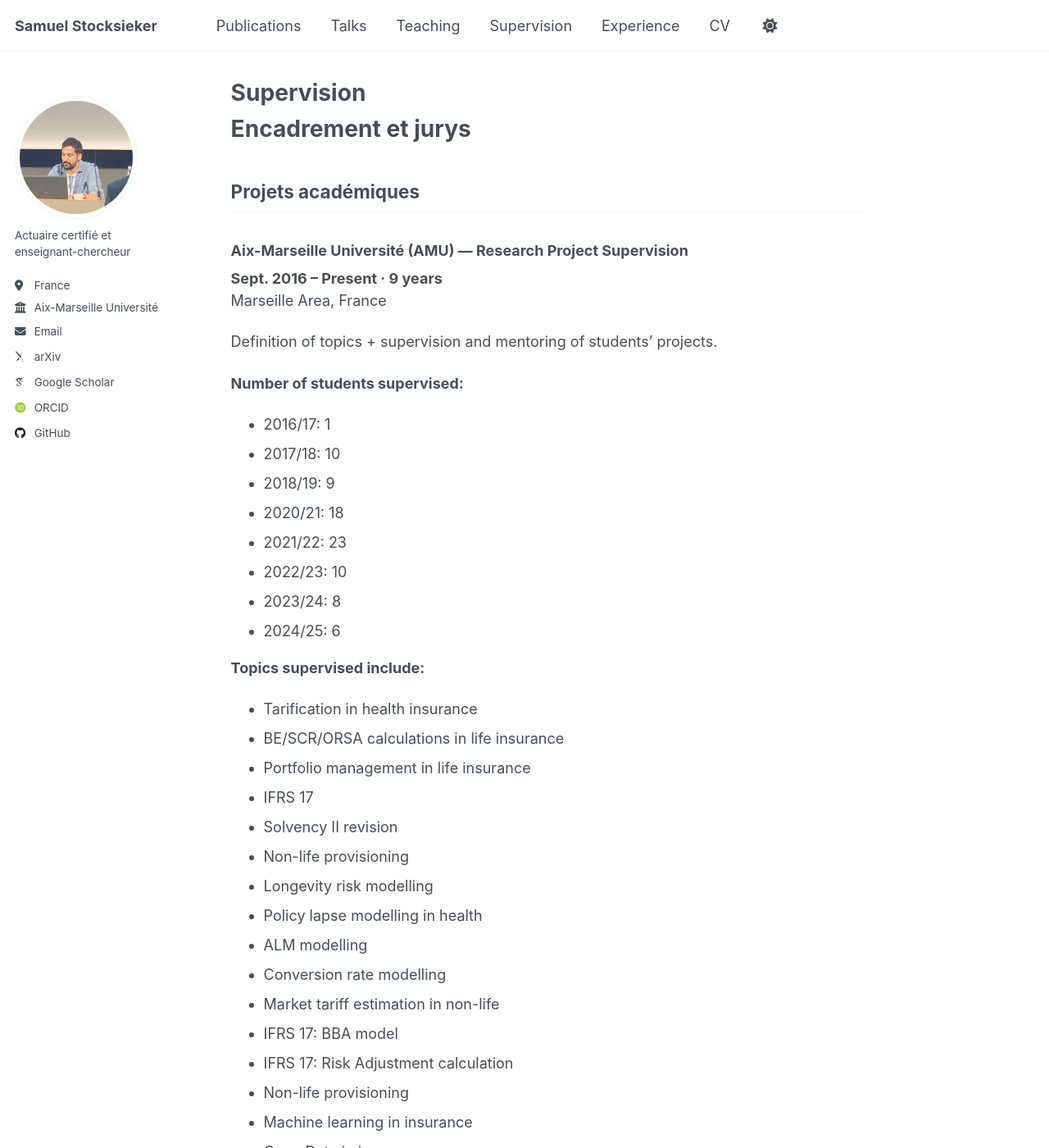
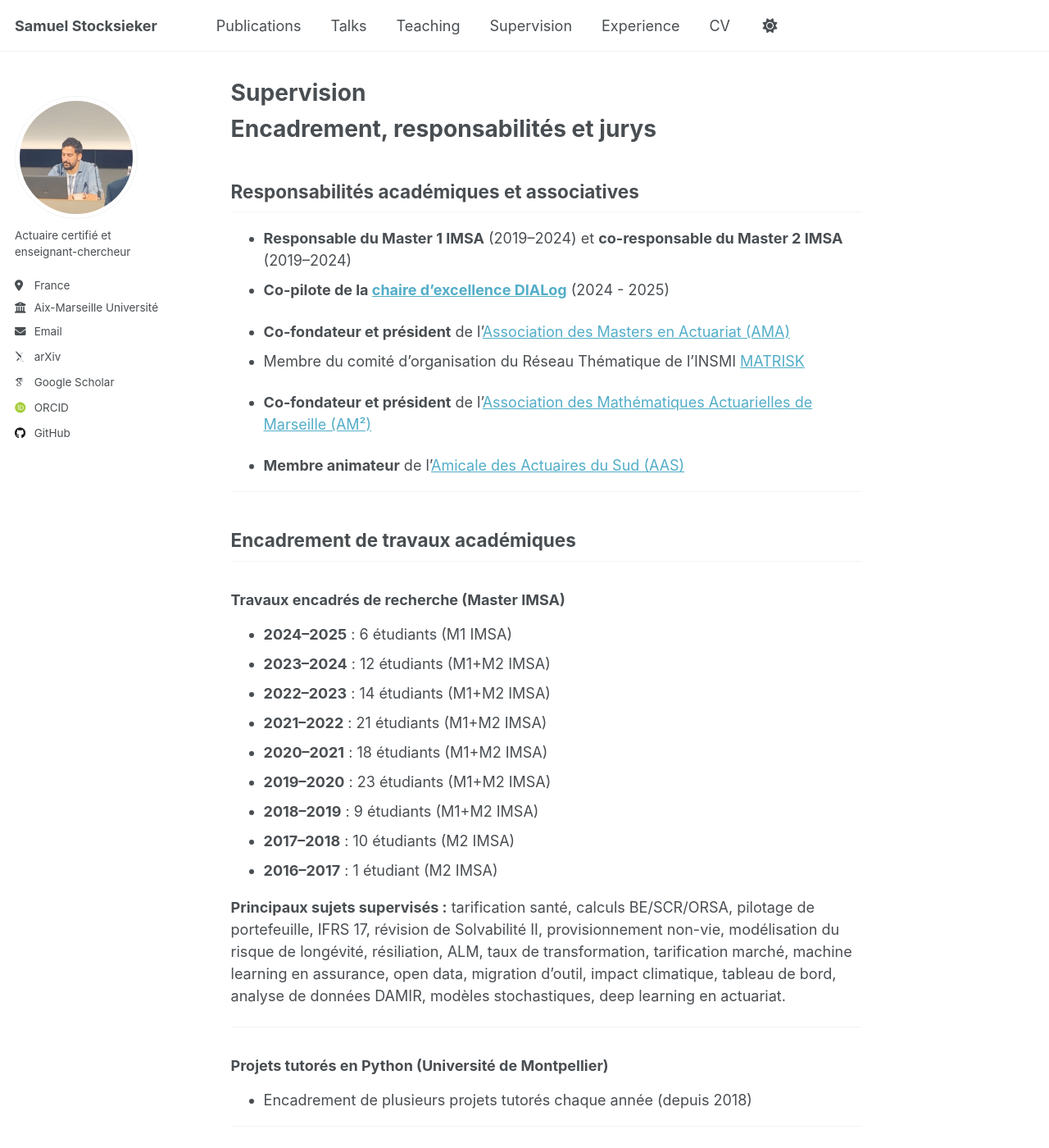
Before and after one commit to sstocksieker/sstocksieker.github.io, a Jekyll site: the page built from _pages/supervision.md, in a window 1280 px wide and 1400 px high. Shown: the whole window at 82% size. Built offline with Jekyll 4.4.1, drawn with Linux system fonts in a browser that asks for light colours; some web fonts are replaced; a script that is not in the unit is left out; some of the changed text lies outside the part shown.

Commit message:
Update supervision.md

```diff
--- a/_pages/supervision.md
+++ b/_pages/supervision.md
@@ -5,72 +5,95 @@ layout: single
 author_profile: true
 ---
 
-# Encadrement et jurys
+# Encadrement, responsabilités et jurys
 
-## Projets académiques
+## Responsabilités académiques et associatives
 
-### Aix-Marseille Université (AMU) — Research Project Supervision
-**Sept. 2016 – Present · 9 years**
-Marseille Area, France
+- **Responsable du Master 1 IMSA** (2019–2024) et **co-responsable du Master 2 IMSA** (2019–2024)
+- **Co-pilote de la [chaire d'excellence DIALog](https://chaire-dialog.fr/)** (2024 - 2025)
 
-Definition of topics + supervision and mentoring of students' projects.
+- **Co-fondateur et président** de l'[Association des Masters en Actuariat (AMA)](https://amactuariat.fr/)
+- Membre du comité d'organisation du Réseau Thématique de l'INSMI [MATRISK](https://ama-matrisk-2024.sciencesconf.org/)
 
-**Number of students supervised:**
-- 2016/17: 1
-- 2017/18: 10
-- 2018/19: 9
-- 2020/21: 18
-- 2021/22: 23
-- 2022/23: 10
-- 2023/24: 8
-- 2024/25: 6
+- **Co-fondateur et président** de l'[Association des Mathématiques Actuarielles de Marseille (AM²)](https://www.helloasso.com/associations/association-des-mathematiques-actuarielles-de-marseille)
 
-**Topics supervised include:**
-- Tarification in health insurance
-- BE/SCR/ORSA calculations in life insurance
-- Portfolio management in life insurance
-- IFRS 17
-- Solvency II revision
-- Non-life provisioning
-- Longevity risk modelling
-- Policy lapse modelling in health
-- ALM modelling
-- Conversion rate modelling
-- Market tariff estimation in non-life
-- IFRS 17: BBA model
-- IFRS 17: Risk Adjustment calculation
-- Non-life provisioning
-- Machine learning in insurance
-- Open Data in insurance
-- Tool migration (life PM calculation)
-- Absenteeism modelling
-- Health zoning construction
-- Climate change impact on health risk
-- PM recalculation and PTS1-PTS2 reconciliation
-- Dashboard construction and technical indicator monitoring for health portfolios
-- Insurance data analysis (DAMIR Open Data)
-- IFRS 17 general model application
-- Non-life provisioning with Pearson residual bootstrap
-- Longevity modelling
-- Medical data analysis
-- Absenteeism modelling
-- Pension insurance T/T projection model extension (VBA)
-- Non-life stochastic provisioning
-- Life insurance pricing and provisioning
-- Claim processing time modelling
-- Climate scenario construction for mortality impact
-- Solvency II vs IFRS 17 application to life portfolio
-- Climate change impact on insurance
-- Deep learning in actuarial science
+- **Membre animateur** de l'[Amicale des Actuaires du Sud (AAS)](https://www.linkedin.com/company/amicale-des-actuaires-du-sud-aas?trk=public_post_feed-actor-name)
 
 ---
 
-### Université de Montpellier — Python Teaching Projects
-- Supervision of ~5 tutored projects each year in Python.
+## Encadrement de travaux académiques
 
-## Jurys de mémoire
-- Membre du jury de mémoire de Master en Data Science, 2023
-- Président de jury en informatique appliquée, 2022
+### Travaux encadrés de recherche (Master IMSA)
+- **2024–2025** : 6 étudiants (M1 IMSA)
+- **2023–2024** : 12 étudiants (M1+M2 IMSA)
+- **2022–2023** : 14 étudiants (M1+M2 IMSA)
+- **2021–2022** : 21 étudiants (M1+M2 IMSA)
+- **2020–2021** : 18 étudiants (M1+M2 IMSA)
+- **2019–2020** : 23 étudiants (M1+M2 IMSA)
+- **2018–2019** : 9 étudiants (M1+M2 IMSA)
+- **2017–2018** : 10 étudiants (M2 IMSA)
+- **2016–2017** : 1 étudiant (M2 IMSA)
 
-## Jurys de hackathon
-- Mentor et jury, Hackathon AI4Good, 2023
+**Principaux sujets supervisés :** tarification santé, calculs BE/SCR/ORSA, pilotage de portefeuille, IFRS 17, révision de Solvabilité II, provisionnement non-vie, modélisation du risque de longévité, résiliation, ALM, taux de transformation, tarification marché, machine learning en assurance, open data, migration d’outil, impact climatique, tableau de bord, analyse de données DAMIR, modèles stochastiques, deep learning en actuariat.
+
+---
+
+### Projets tutorés en Python (Université de Montpellier)
+- Encadrement de plusieurs projets tutorés chaque année (depuis 2018)
+
+---
+
+## Encadrement d'alternants
+- **2024–2025** : 4 M1 IMSA + 8 M2 IMSA
+- **2023–2024** : 6 M2 IMSA
+- **2022–2023** : 8 M2 IMSA
+- **2021–2022** : 7 M2 IMSA
+
+---
+
+## Encadrement de stages
+- **2023–2024** : 23 M1 IMSA
+- **2022–2023** : 15 M1 IMSA
+- **2021–2022** : 19 M1 IMSA ; 8 M2 ESILV
+- **2020–2021** : 15 M1 IMSA ; 10 M2 ESILV
+- **2019–2020** : 16 M1 IMSA
+
+---
+
+## Jurys
+- **Mémoires d'actuaire** :
+  - 2024 : 22 mémoires (Université de Brest, Strasbourg)
+  - 2023 : 13 mémoires (Université de Brest, Strasbourg, Lyon)
+
+- **Hackathons de l'IRIAF-ENSAR** : jury (2023-2025)
+- **Jurys académiques** : Président ou membre de jury (master IMSA, 2022–2023)
+
+---
+
+## Organisation d'événements
+
+### Forum école-entreprise (Master IMSA)
+- 2024 : 17 stands
+- 2023 : 15 stands
+- 2022 : 13 stands
+- 2021 : 12 stands
+- 2020 : 8 stands
+
+### Journées de professionnalisation et d’intégration (Master IMSA)
+- 2024–2022 : Présentations d’anciens (quinzaine) + chasse au trésor marseillaise
+- 2021 : Présentations d’anciens
+- 2020 : Séminaire candidature, simulations d’entretien
+- 2019–2018 : Séminaire métier, séminaire candidature, simulations d’entretien, concours / mini-jeu
+
+### Séminaires métiers (Master IMSA)
+- 2024 : 5 intervenants professionnels
+- 2023 : 6 intervenants professionnels
+- 2022 : 6 intervenants professionnels
+- 2021 : 6 intervenants professionnels
+
+---
+
+## Divers
+- **Membre de groupes de travail** de l’Institut des Actuaires
+- **Lauréat** du concours de Pédagogie Actuarielle (Caritat, 2019)
+- **Auteur** de l’ouvrage *[Impact économique d’une catastrophe industrielle pour une mutuelle](https://www.fnac.com/a13165455/Samuel-Stocksieker-Impact-economique-d-une-catastrophe-industrielle-pour-une-mutuelle)* (Editions Universitaires Européennes)
```
